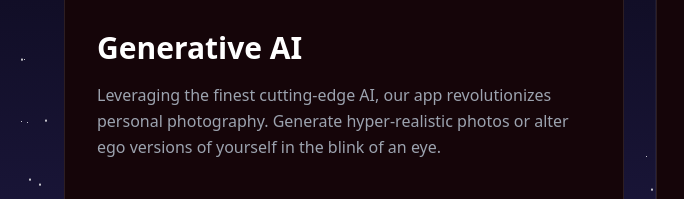
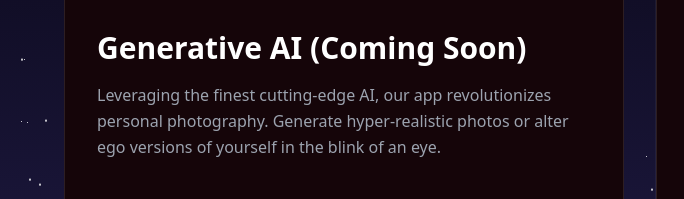
Before and after one commit to Ugochi56/Lumina, a website: page src/selection.html in a window 1280 px wide. Shown: the part 403-602 px from the top of the page, 0-684 px from the left. Drawn offline with nearby package versions, Linux system fonts and the light colour scheme.

Commit message:
text change

```diff
--- a/src/selection.html
+++ b/src/selection.html
@@ -140,7 +140,7 @@
                         </div>
                     </div>
 
-                    <h2 class="text-3xl font-bold mb-4 text-white">Generative AI</h2>
+                    <h2 class="text-3xl font-bold mb-4 text-white">Generative AI (Coming Soon) </h2>
                     <p class="text-gray-400 leading-relaxed mb-8">
                         Leveraging the finest cutting-edge AI, our app revolutionizes personal photography. Generate
                         hyper-realistic photos or alter ego versions of yourself in the blink of an eye.
```
